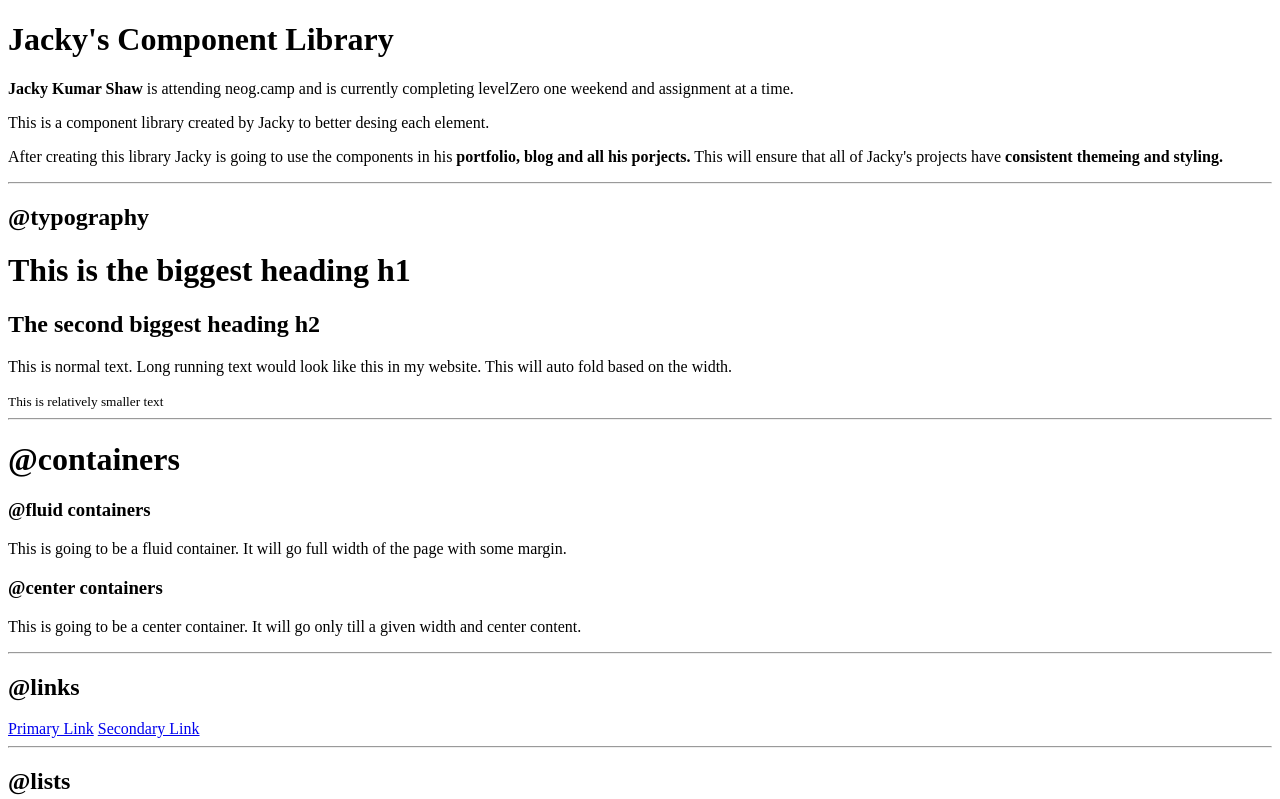
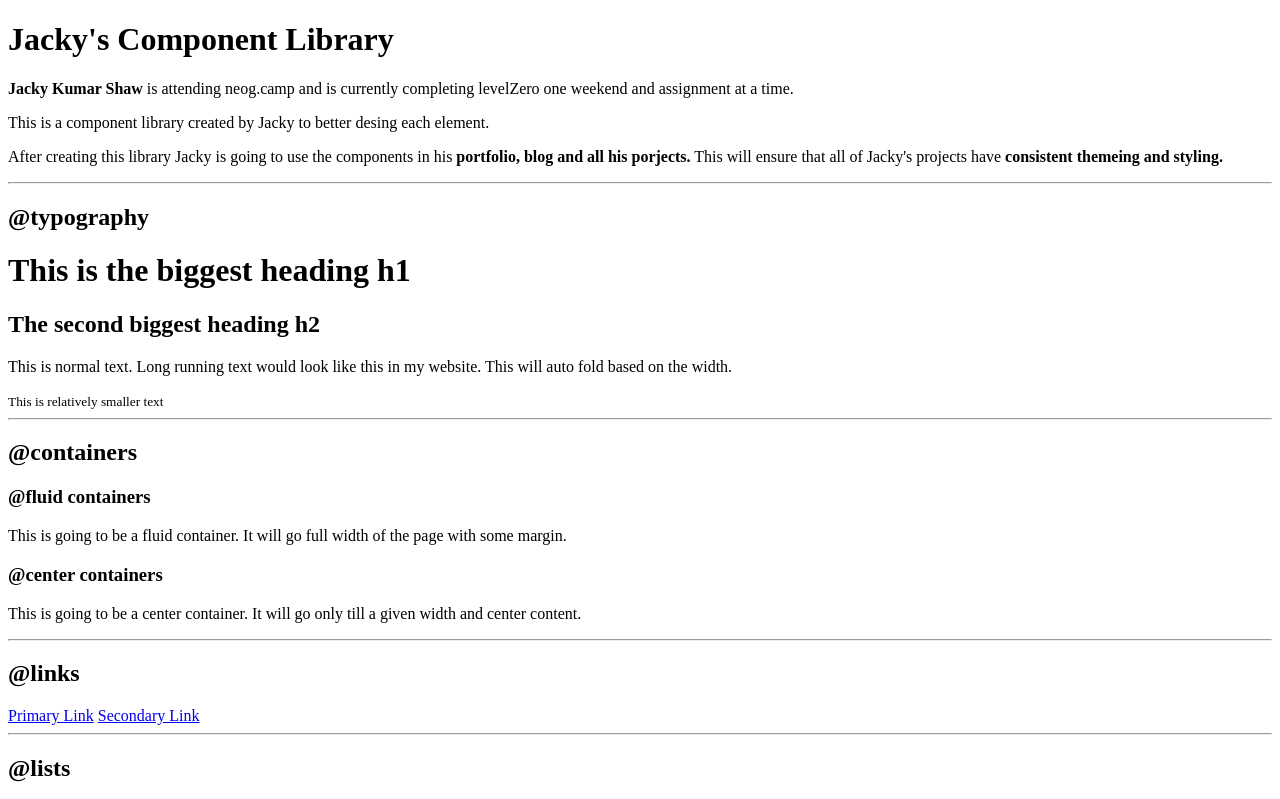
Before and after one commit to JackyKumarShaw/Personal-Component-Library, a plain HTML site: page index.html in a window 1280 px wide. Shown: the top 799 px of the page. Drawn offline with Linux system fonts and the light colour scheme.

Commit message:
Component Library w/o infusing CSS -Only 1st Video

```diff
--- a/index.html
+++ b/index.html
@@ -23,7 +23,7 @@
 
     <hr>
 
-    <h1>@containers</h1>
+    <h2>@containers</h2>
 
     <h3>@fluid containers</h3>
     <div>
```
